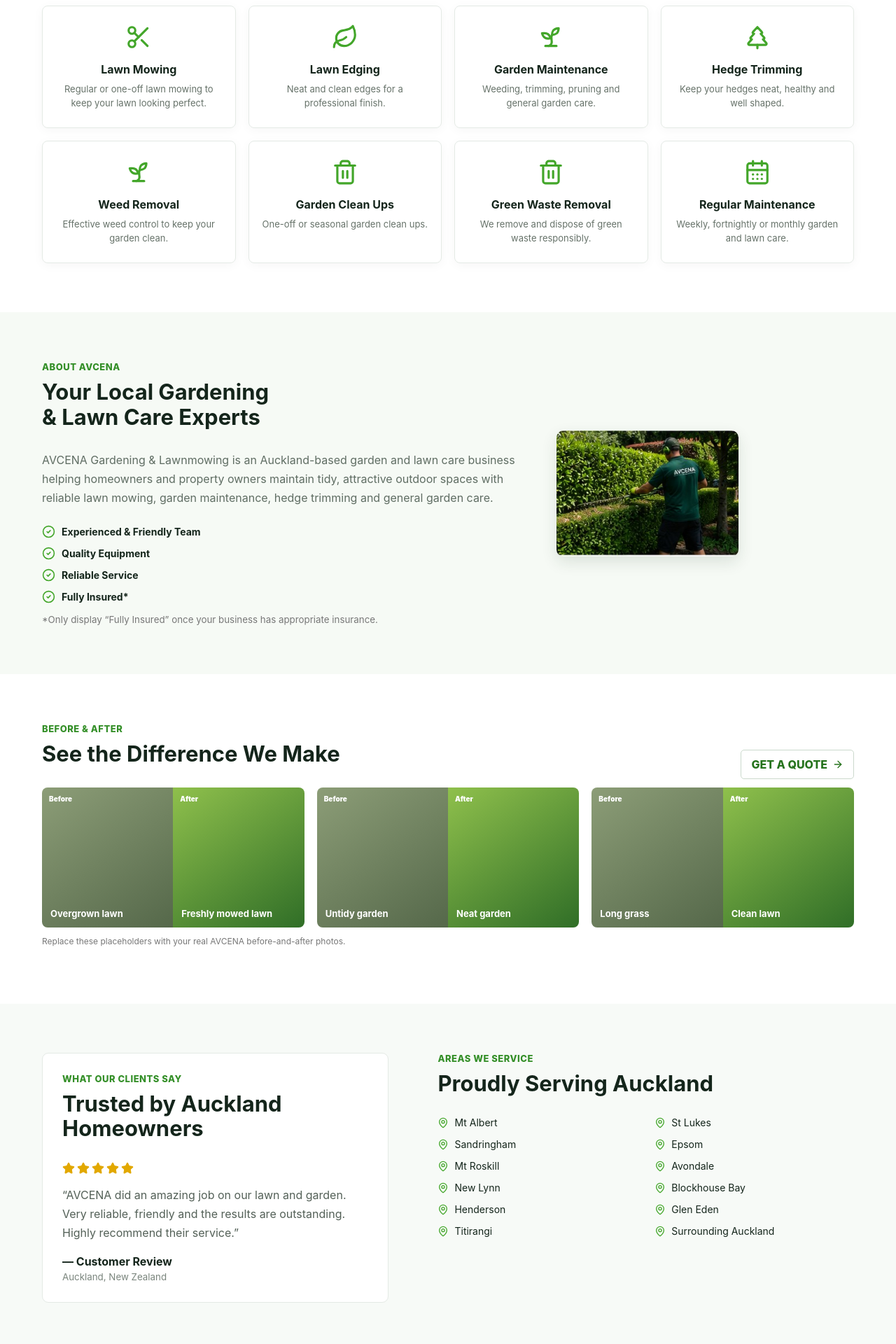
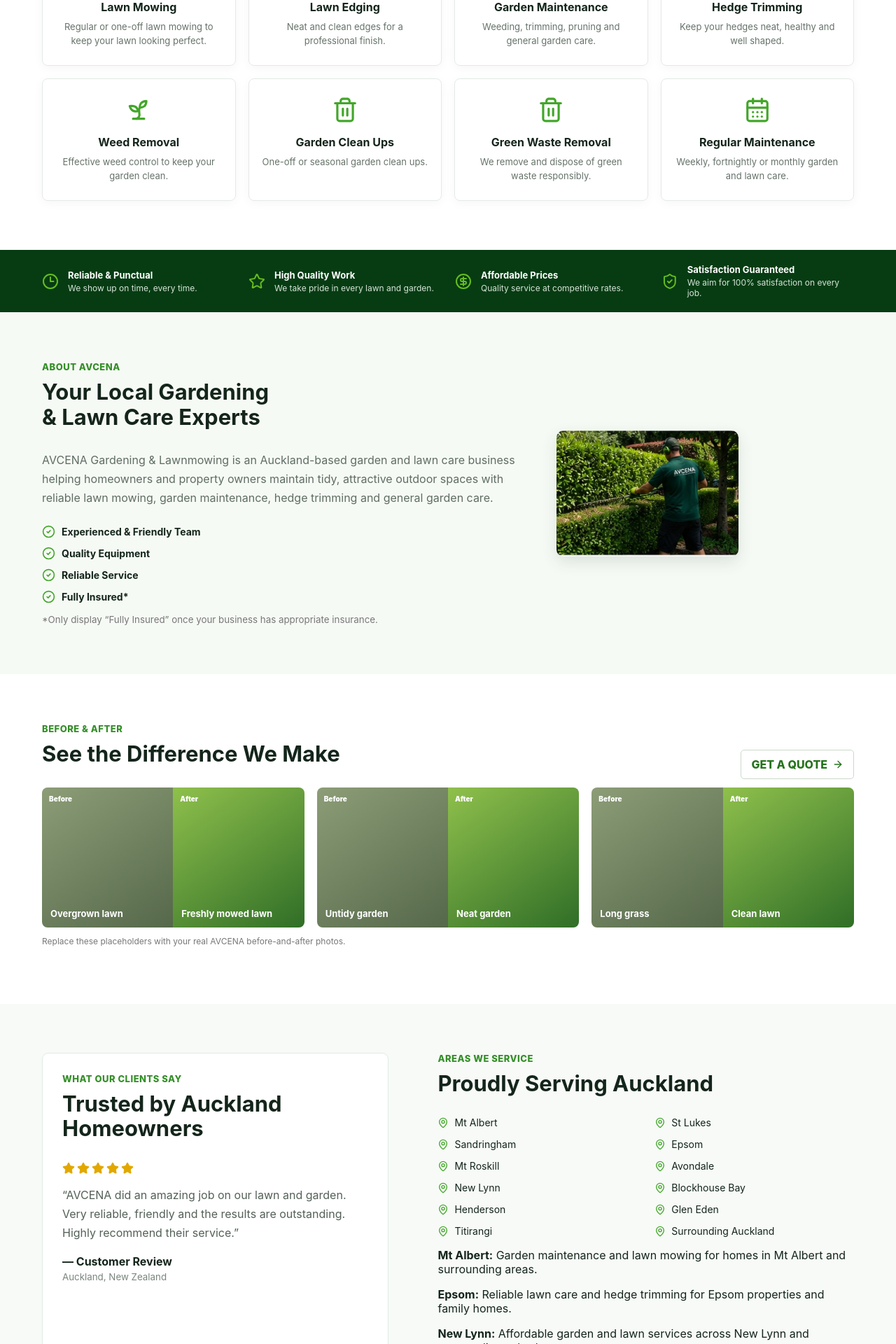
Before and after one commit to Neeraj-Geetu2026/avcena.github.io, a React (Vite) app: page / in a window 1280 px wide. Shown: the part 880-2800 px from the top of the page at 70% size. Built offline with nearby package versions, Linux system fonts and the light colour scheme; no server answers.

Commit message:
Add configurable SEO feature flags

```diff
--- a/src/main.jsx
+++ b/src/main.jsx
@@ -14,23 +14,11 @@
 const AUTO_REPLY = import.meta.env.VITE_AUTO_REPLY || "Thanks for your interest in AVCENA Gardening & Lawnmowing. We will contact you shortly.";
 const API_ENDPOINT = import.meta.env.VITE_API_URL || "/api/submit";
 const USE_BACKEND = Boolean(import.meta.env.VITE_API_URL) || !import.meta.env.PROD;
-
-const services = [
-  ["Lawn Mowing", "Regular or one-off lawn mowing to keep your lawn looking perfect.", Scissors],
-  ["Lawn Edging", "Neat and clean edges for a professional finish.", Leaf],
-  ["Garden Maintenance", "Weeding, trimming, pruning and general garden care.", Sprout],
-  ["Hedge Trimming", "Keep your hedges neat, healthy and well shaped.", TreePine],
-  ["Weed Removal", "Effective weed control to keep your garden clean.", Sprout],
-  ["Garden Clean Ups", "One-off or seasonal garden clean ups.", Trash2],
-  ["Green Waste Removal", "We remove and dispose of green waste responsibly.", Trash2],
-  ["Regular Maintenance", "Weekly, fortnightly or monthly garden and lawn care.", CalendarDays]
-];
-
-const areas = [
-  "Mt Albert", "St Lukes", "Sandringham", "Epsom",
-  "Mt Roskill", "Avondale", "New Lynn", "Blockhouse Bay",
-  "Henderson", "Glen Eden", "Titirangi", "Surrounding Auckland"
-];
+const enabledServices = siteConfig.services.filter((service) => service.enabled);
+const enabledAreaList = siteConfig.areas.filter((area) => area.enabled).map((area) => area.name);
+const enabledTrustItems = siteConfig.trustItems.filter((item) => item.enabled);
+const enabledReviews = siteConfig.reviews.filter((review) => review.enabled);
+const enabledSuburbContent = siteConfig.suburbContent.filter((item) => item.enabled);
 
 function App() {
   const [menu, setMenu] = React.useState(false);
@@ -136,27 +124,24 @@
           </div>
         </section>
 
-        <section className="trust">
-          <div className="container trust-grid">
-            {[
-              [Clock3,"Reliable & Punctual","We show up on time, every time."],
-              [Star,"High Quality Work","We take pride in every lawn and garden."],
-              [CircleDollarSign,"Affordable Prices","Quality service at competitive rates."],
-              [ShieldCheck,"Satisfaction Guaranteed","We aim for 100% satisfaction on every job."]
-            ].map(([Icon,t,d]) => <div className="trust-item" key={t}><Icon/><div><b>{t}</b><span>{d}</span></div></div>)}
-          </div>
-        </section>
-
+        {siteConfig.sections.services && (
           <section id="services" className="section">
             <div className="container">
               <p className="eyebrow green">OUR SERVICES</p>
               <h2>Complete Auckland Garden & Lawn Care</h2>
               <p className="services-intro">From regular lawn mowing and garden maintenance to hedge trimming, weed removal and green waste removal, AVCENA helps homeowners and property owners keep outdoor spaces neat, healthy and well maintained across Auckland.</p>
               <div className="services-grid">
-              {services.map(([title,desc,Icon]) => <article className="service-card" key={title}>
-                <Icon className="service-icon"/><h3>{title}</h3><p>{desc}</p>
+                {enabledServices.map(({ title, description, icon: Icon }) => <article className="service-card" key={title}>
+                  <Icon className="service-icon"/><h3>{title}</h3><p>{description}</p>
                 </article>)}
               </div>
+            </div>
+          </section>
+        )}
+
+        <section className="trust">
+          <div className="container trust-grid">
+            {enabledTrustItems.map(({ icon: Icon, title, description }) => <div className="trust-item" key={title}><Icon/><div><b>{title}</b><span>{description}</span></div></div>)}
           </div>
         </section>
 
@@ -193,22 +178,37 @@
           </div>
         </section>
 
+        {siteConfig.sections.reviews && (
           <section id="reviews" className="section reviews">
             <div className="container review-grid">
               <div className="review-card">
                 <p className="eyebrow green">WHAT OUR CLIENTS SAY</p>
                 <h2>Trusted by Auckland Homeowners</h2>
                 <div className="stars">{[1,2,3,4,5].map(i=><Star key={i} size={18} fill="currentColor"/>)}</div>
-              <p className="quote">“AVCENA did an amazing job on our lawn and garden. Very reliable, friendly and the results are outstanding. Highly recommend their service.”</p>
-              <b>— Customer Review</b><small>Auckland, New Zealand</small>
+                {enabledReviews.length > 0 ? (
+                  <>
+                    <p className="quote">“{enabledReviews[0].quote}”</p>
+                    <b>— {enabledReviews[0].name}</b><small>{enabledReviews[0].location}</small>
+                  </>
+                ) : null}
               </div>
+              {siteConfig.sections.areas && (
                 <div id="areas">
                   <p className="eyebrow green">AREAS WE SERVICE</p>
                   <h2>Proudly Serving Auckland</h2>
-              <div className="areas">{areas.map(a=><span key={a}><MapPin size={16}/>{a}</span>)}</div>
+                  <div className="areas">{enabledAreaList.map(a=><span key={a}><MapPin size={16}/>{a}</span>)}</div>
+                  {enabledSuburbContent.length > 0 && (
+                    <div className="suburb-content">
+                      {enabledSuburbContent.map((item) => (
+                        <p key={item.name}><strong>{item.name}:</strong> {item.text}</p>
+                      ))}
                     </div>
+                  )}
+                </div>
+              )}
             </div>
           </section>
+        )}
 
         <section id="contact" className="section contact">
           <div className="container contact-grid">
@@ -219,6 +219,9 @@
               <div className="contact-line"><Phone/><a href={`tel:${PHONE.replaceAll(" ","")}`}>{PHONE}</a></div>
               <div className="contact-line"><MapPin/><span>Auckland, New Zealand</span></div>
               <div className="contact-line"><span className="email-icon">@</span><a href={`mailto:${EMAIL}`}>{EMAIL}</a></div>
+              {siteConfig.googleBusinessProfile.enabled && (
+                <div className="contact-line"><span className="email-icon">G</span><a href={siteConfig.googleBusinessProfile.url} target="_blank" rel="noreferrer">{siteConfig.googleBusinessProfile.label}</a></div>
+              )}
             </div>
             <form className="quote-form" encType="multipart/form-data" onSubmit={submit}>
               <h3>Fast, Easy & Obligation Free</h3>
@@ -228,7 +231,7 @@
               <label>Email Address *<input required name="email" type="email"/></label>
               <label>Property Address *<input required name="address"/></label>
               <label>Service Required *
-                <select required defaultValue="" name="service"><option value="" disabled>Select a service</option>{services.map(([s])=><option key={s}>{s}</option>)}</select>
+                <select required defaultValue="" name="service"><option value="" disabled>Select a service</option>{enabledServices.map(({ title })=><option key={title}>{title}</option>)}</select>
               </label>
               <div className="two"><label>One-off or Regular *
                 <select required defaultValue="" name="frequency"><option value="" disabled>Select</option><option>One-off</option><option>Weekly</option><option>Fortnightly</option><option>Monthly</option></select>
--- a/src/siteConfig.js
+++ b/src/siteConfig.js
@@ -1,6 +1,68 @@
+import {
+  Phone, Scissors, Leaf, Sprout, TreePine, Trash2, CalendarDays,
+  Star, ShieldCheck, CircleDollarSign, Clock3, MapPin
+} from "lucide-react";
+
 export const siteConfig = {
   privacyPolicy: {
     enabled: import.meta.env.VITE_ENABLE_PRIVACY_POLICY !== "false",
     path: "/privacy-policy.html"
-  }
+  },
+  sections: {
+    services: true,
+    about: true,
+    gallery: true,
+    reviews: true,
+    areas: true,
+    contact: true,
+    googleBusinessProfile: true
+  },
+  services: [
+    { title: "Lawn Mowing", description: "Regular or one-off lawn mowing to keep your lawn looking perfect.", icon: Scissors, enabled: true, slug: "lawn-mowing" },
+    { title: "Lawn Edging", description: "Neat and clean edges for a professional finish.", icon: Leaf, enabled: true, slug: "lawn-edging" },
+    { title: "Garden Maintenance", description: "Weeding, trimming, pruning and general garden care.", icon: Sprout, enabled: true, slug: "garden-maintenance" },
+    { title: "Hedge Trimming", description: "Keep your hedges neat, healthy and well shaped.", icon: TreePine, enabled: true, slug: "hedge-trimming" },
+    { title: "Weed Removal", description: "Effective weed control to keep your garden clean.", icon: Sprout, enabled: true, slug: "weed-removal" },
+    { title: "Garden Clean Ups", description: "One-off or seasonal garden clean ups.", icon: Trash2, enabled: true, slug: "garden-clean-ups" },
+    { title: "Green Waste Removal", description: "We remove and dispose of green waste responsibly.", icon: Trash2, enabled: true, slug: "green-waste-removal" },
+    { title: "Regular Maintenance", description: "Weekly, fortnightly or monthly garden and lawn care.", icon: CalendarDays, enabled: true, slug: "regular-maintenance" }
+  ],
+  areas: [
+    { name: "Mt Albert", enabled: true },
+    { name: "St Lukes", enabled: true },
+    { name: "Sandringham", enabled: true },
+    { name: "Epsom", enabled: true },
+    { name: "Mt Roskill", enabled: true },
+    { name: "Avondale", enabled: true },
+    { name: "New Lynn", enabled: true },
+    { name: "Blockhouse Bay", enabled: true },
+    { name: "Henderson", enabled: true },
+    { name: "Glen Eden", enabled: true },
+    { name: "Titirangi", enabled: true },
+    { name: "Surrounding Auckland", enabled: true }
+  ],
+  reviews: [
+    {
+      quote: "AVCENA did an amazing job on our lawn and garden. Very reliable, friendly and the results are outstanding. Highly recommend their service.",
+      name: "Customer Review",
+      location: "Auckland, New Zealand",
+      enabled: true
+    }
+  ],
+  googleBusinessProfile: {
+    enabled: true,
+    label: "Google Business Profile",
+    url: "https://www.google.com/search?q=AVCENA+Gardening+%26+Lawnmowing+Auckland"
+  },
+  trustItems: [
+    { icon: Clock3, title: "Reliable & Punctual", description: "We show up on time, every time.", enabled: true },
+    { icon: Star, title: "High Quality Work", description: "We take pride in every lawn and garden.", enabled: true },
+    { icon: CircleDollarSign, title: "Affordable Prices", description: "Quality service at competitive rates.", enabled: true },
+    { icon: ShieldCheck, title: "Satisfaction Guaranteed", description: "We aim for 100% satisfaction on every job.", enabled: true }
+  ],
+  suburbContent: [
+    { name: "Mt Albert", enabled: true, text: "Garden maintenance and lawn mowing for homes in Mt Albert and surrounding areas." },
+    { name: "Epsom", enabled: true, text: "Reliable lawn care and hedge trimming for Epsom properties and family homes." },
+    { name: "New Lynn", enabled: true, text: "Affordable garden and lawn services across New Lynn and surrounding suburbs." }
+  ]
 };
```
Lines whose indentation alone changed are shown as unchanged.
